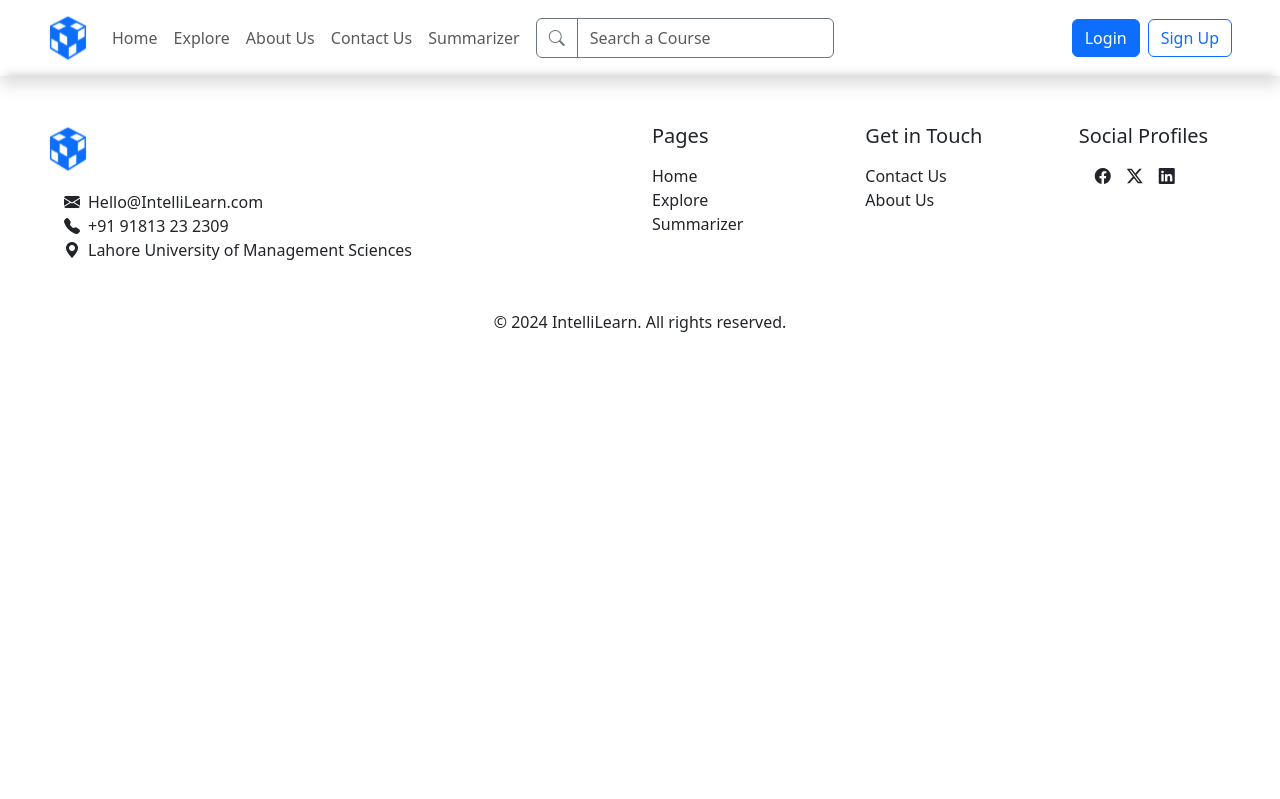
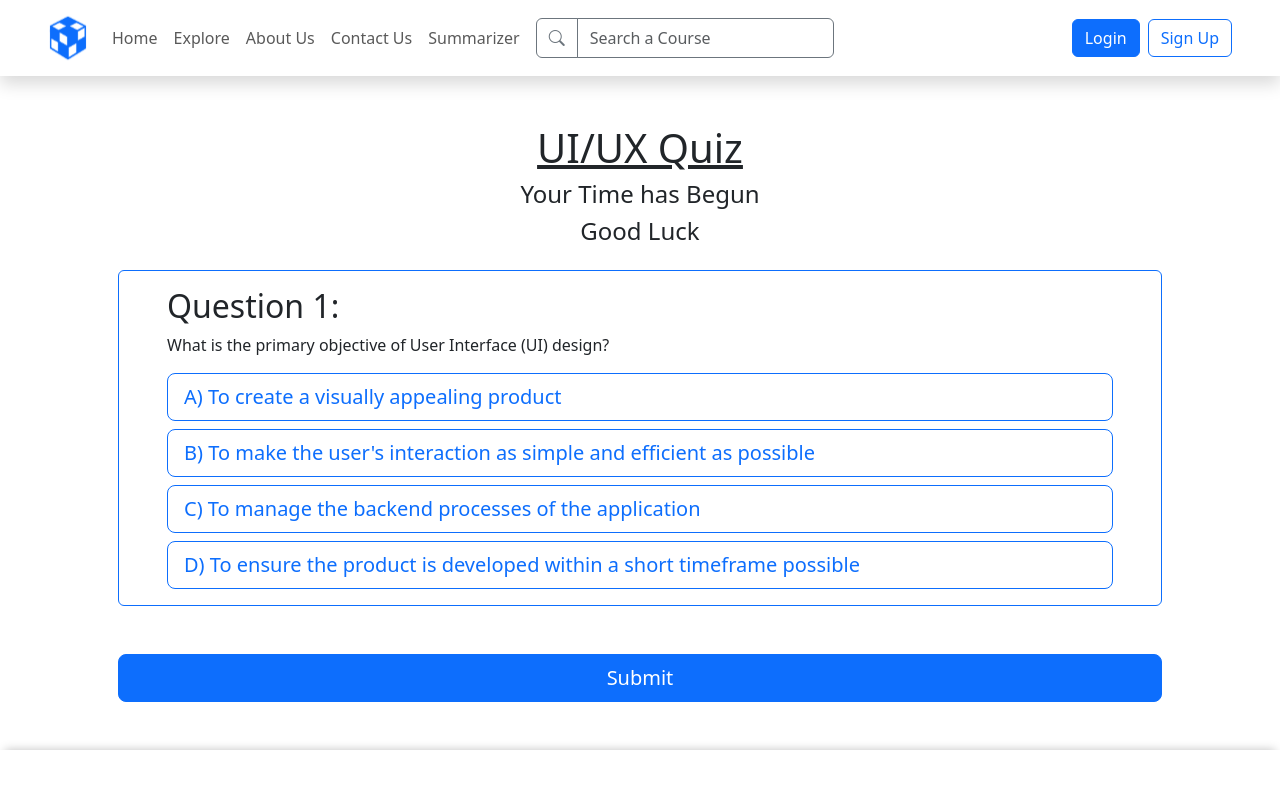
Before and after one commit to hasanhd555/GPT-EdTech, a React (Create React App) app in the folder Frontend/: page /quiz in a window 1280 px wide. Shown: the top 799 px of the page. Built offline with nearby package versions, Linux system fonts and the light colour scheme.

Commit message:
Frontend Basic Done

```diff
--- a/Frontend/src/App.tsx
+++ b/Frontend/src/App.tsx
@@ -11,6 +11,7 @@ import Footer from "./components/Navbar and Footer/Footer";
 import SearchCourse from "./components/SearchCourses/SearchCourse";
 import ExploreCourses from "./components/ExploreCourses/ExploreCourses";
 import CourseOverviewPage from "./components/CourseOverviewPage";
+import QuizPage from "./components/Quiz/QuizPage";
 
 function App() {
   return (
@@ -25,7 +26,8 @@ function App() {
         <Route path="/search" element={<SearchCourse />} />
         <Route path="/signup" element={<SignUpPage />}></Route>
         <Route path="/login" element={<LoginPage />}></Route>
-        <Route path="/course-overview" element={<CourseOverviewPage/>}/>
+        <Route path="/course-overview" element={<CourseOverviewPage />} />
+        <Route path="/quiz" element={<QuizPage />} />
       </Routes>
       <Footer />
     </>
--- /dev/null
+++ b/Frontend/src/components/Quiz/QuizPage.tsx
@@ -0,0 +1,45 @@
+import { Button, Card, Container } from "react-bootstrap";
+
+function QuizPage() {
+  return (
+    <Container className="my-5 text-left px-5">
+      <h1 className="text-center" style={{ textDecoration: "underline" }}>
+        UI/UX Quiz
+      </h1>
+      <h4 className="text-center">Your Time has Begun</h4>
+      <h4 className="text-center">Good Luck</h4>
+      <Card className="text-left my-4 border-primary">
+        <Card.Body className="px-5">
+          <h2>Question 1:</h2>
+          <Card.Text>
+            What is the primary objective of User Interface (UI) design?
+          </Card.Text>
+          <div className="d-grid gap-2 text-start">
+            <Button variant="outline-primary" className="text-start" size="lg">
+              A) To create a visually appealing product
+            </Button>
+            <Button variant="outline-primary" className="text-start" size="lg">
+              B) To make the user's interaction as simple and efficient as
+              possible
+            </Button>
+            <Button variant="outline-primary" className="text-start" size="lg">
+              C) To manage the backend processes of the application
+            </Button>
+            <Button variant="outline-primary" className="text-start" size="lg">
+              D) To ensure the product is developed within a short timeframe
+              possible
+            </Button>
+          </div>
+        </Card.Body>
+      </Card>
+
+      <div className="d-grid gap-2 my-5 ">
+        <Button variant="primary" size="lg">
+          Submit
+        </Button>
+      </div>
+    </Container>
+  );
+}
+
+export default QuizPage;
```
